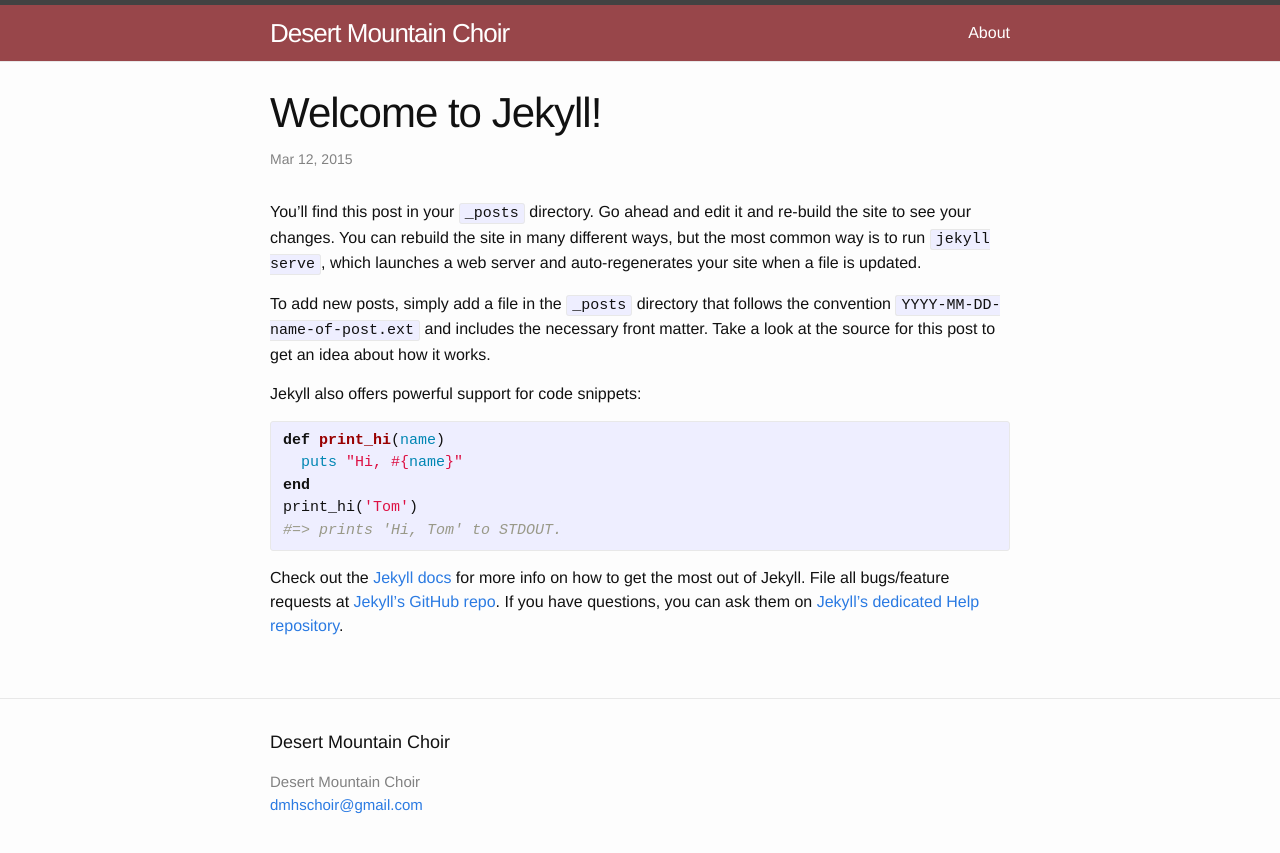
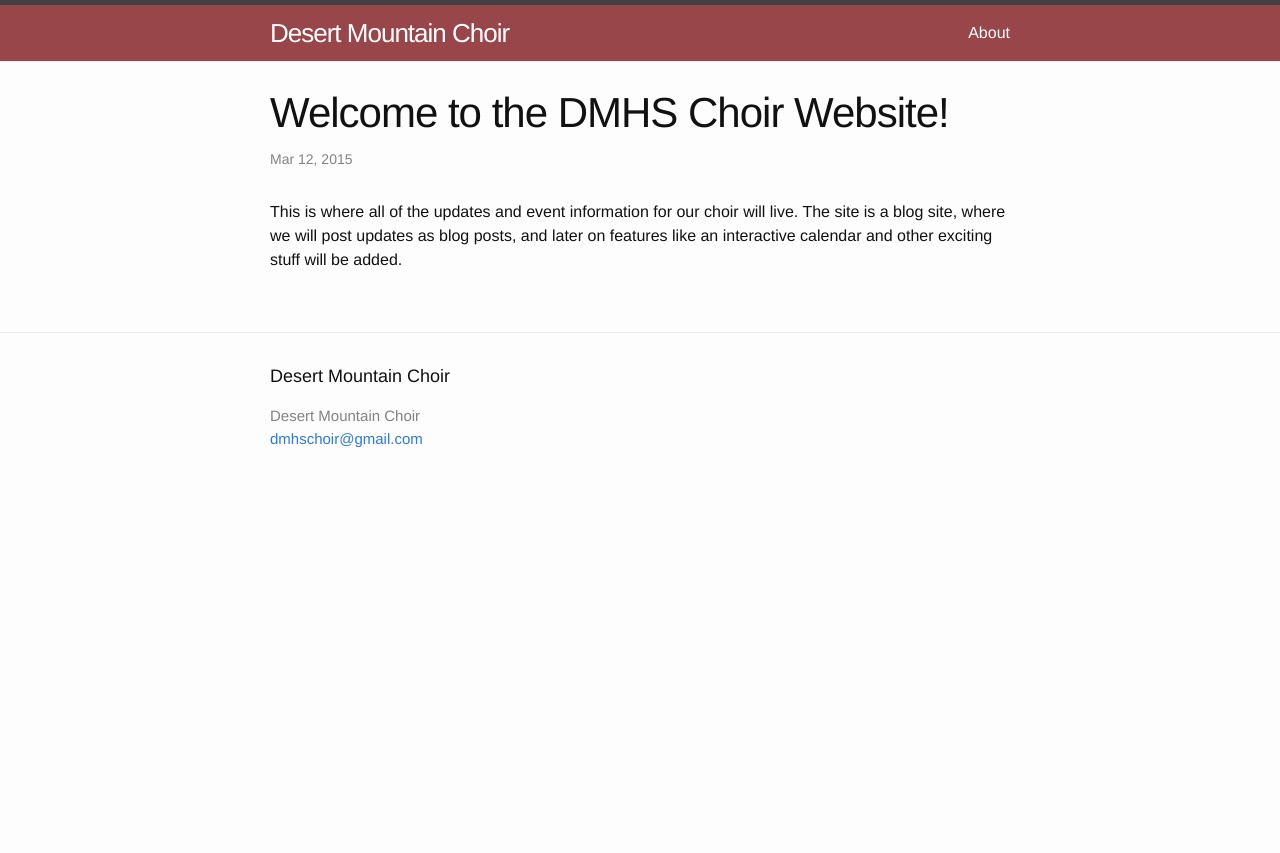
Before and after one commit to dmhschoir/dmhschoir.github.io, a Jekyll site: the page built from _posts/2015-03-12-welcome-to-jekyll.markdown, in a window 1280 px wide. Shown: the top 853 px of the page. Built offline with Jekyll 4.4.1, drawn with Linux system fonts in a browser that asks for light colours.

Commit message:
Updated first post

```diff
--- a/_posts/2015-03-12-welcome-to-jekyll.markdown
+++ b/_posts/2015-03-12-welcome-to-jekyll.markdown
@@ -1,25 +1,7 @@
 ---
 layout: post
-title:  "Welcome to Jekyll!"
+title:  "Welcome to the DMHS Choir Website!"
 date:   2015-03-12 14:34:58
-categories: jekyll update
+categories: dm choir
 ---
-You’ll find this post in your `_posts` directory. Go ahead and edit it and re-build the site to see your changes. You can rebuild the site in many different ways, but the most common way is to run `jekyll serve`, which launches a web server and auto-regenerates your site when a file is updated.
-
-To add new posts, simply add a file in the `_posts` directory that follows the convention `YYYY-MM-DD-name-of-post.ext` and includes the necessary front matter. Take a look at the source for this post to get an idea about how it works.
-
-Jekyll also offers powerful support for code snippets:
-
-{% highlight ruby %}
-def print_hi(name)
-  puts "Hi, #{name}"
-end
-print_hi('Tom')
-#=> prints 'Hi, Tom' to STDOUT.
-{% endhighlight %}
-
-Check out the [Jekyll docs][jekyll] for more info on how to get the most out of Jekyll. File all bugs/feature requests at [Jekyll’s GitHub repo][jekyll-gh]. If you have questions, you can ask them on [Jekyll’s dedicated Help repository][jekyll-help].
-
-[jekyll]:      http://jekyllrb.com
-[jekyll-gh]:   https://github.com/jekyll/jekyll
-[jekyll-help]: https://github.com/jekyll/jekyll-help
+This is where all of the updates and event information for our choir will live. The site is a blog site, where we will post updates as blog posts, and later on features like an interactive calendar and other exciting stuff will be added.
```
